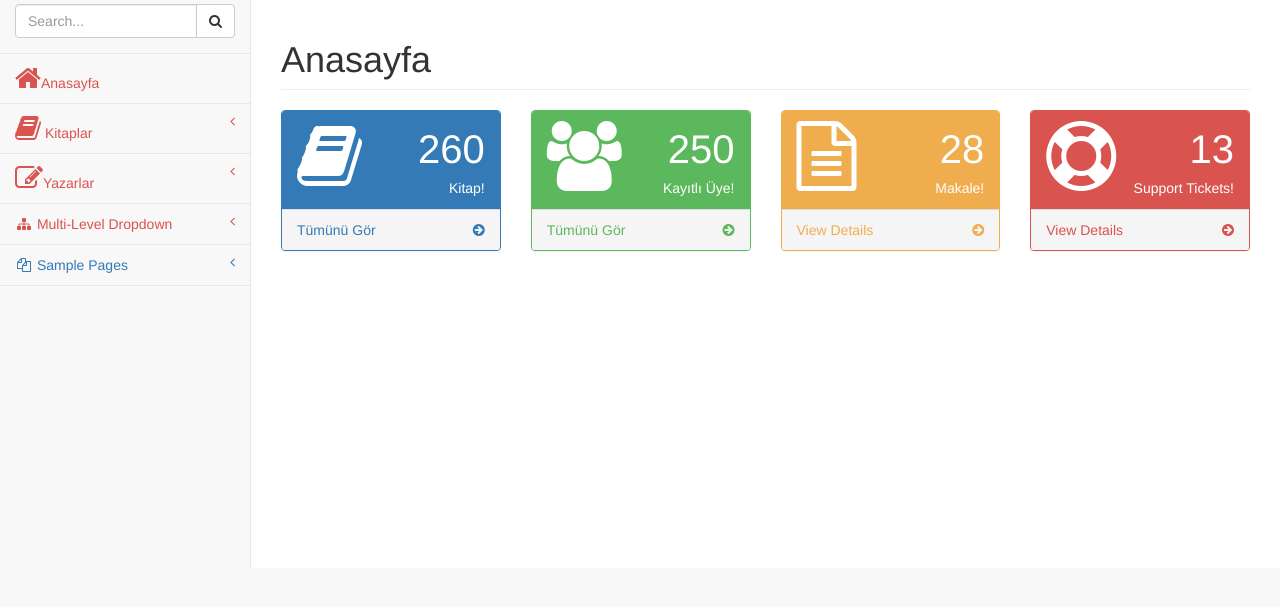
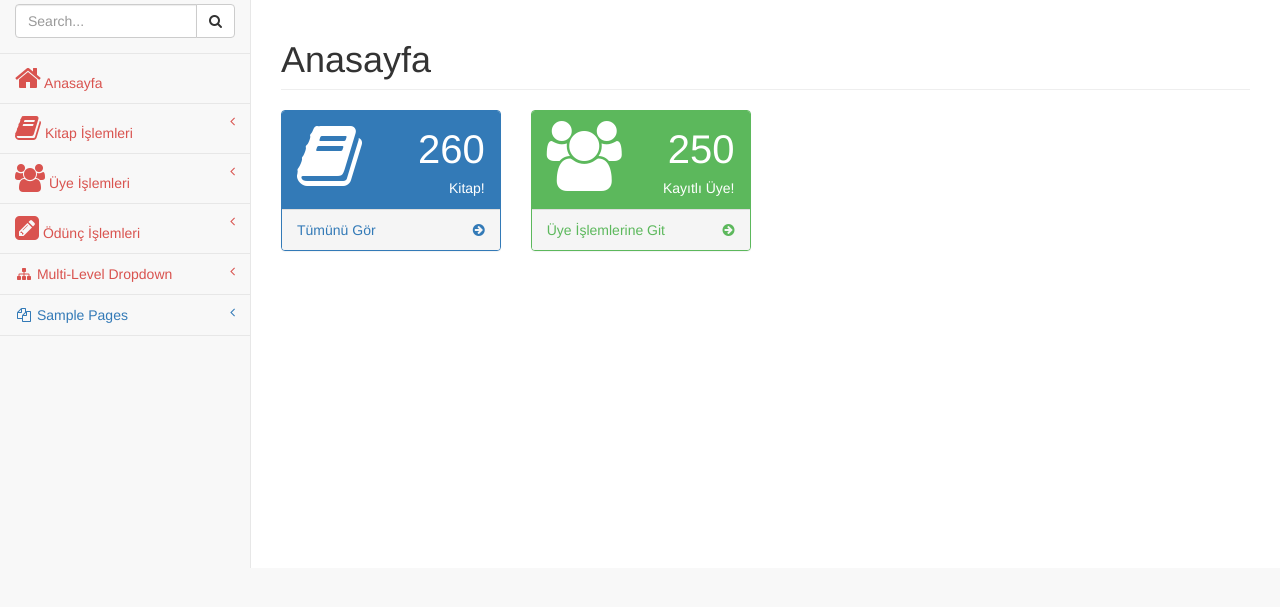
Before and after one commit to hediyeozturk/KutuphaneOtomasyon, an ASP.NET MVC app: page / in a window 1280 px wide. Shown: the part 62-669 px from the top of the page. Run offline with ASP.NET Core 8 and stand-ins for ASP.NET MVC 5, Linux system fonts and the light colour scheme; the project's own start-up code is not run, and a stand-in starts its controllers and pages; some libraries are stand-ins or nearby versions.

Commit message:
layout son

```diff
--- a/Kutuphane.MVC/Views/Home/Index.cshtml
+++ b/Kutuphane.MVC/Views/Home/Index.cshtml
@@ -4,6 +4,7 @@
     Layout = "~/Views/Shared/_LayoutPage.cshtml";
 }
 
+  <div>
     <div class="row">
         <div class="col-lg-12">
             <h1 class="page-header">Anasayfa</h1>
@@ -49,55 +50,14 @@
                 </div>
                 <a href="#">
                     <div class="panel-footer">
-                        <span class="pull-left">Tümünü Gör</span>
+                        <span class="pull-left">Üye İşlemlerine Git</span>
                         <span class="pull-right"><i class="fa fa-arrow-circle-right"></i></span>
                         <div class="clearfix"></div>
                     </div>
                 </a>
             </div>
         </div>
-        <div class="col-lg-3 col-md-6">
-            <div class="panel panel-yellow">
-                <div class="panel-heading">
-                    <div class="row">
-                        <div class="col-xs-3">
-                            <i class="fa fa-file-text-o fa-5x"></i>
-                        </div>
-                        <div class="col-xs-9 text-right">
-                            <div class="huge">28</div>
-                            <div>Makale!</div>
-                        </div>
-                    </div>
-                </div>
-                <a href="#">
-                    <div class="panel-footer">
-                        <span class="pull-left">View Details</span>
-                        <span class="pull-right"><i class="fa fa-arrow-circle-right"></i></span>
-                        <div class="clearfix"></div>
-                    </div>
-                </a>
-            </div>
-        </div>
-        <div class="col-lg-3 col-md-6">
-            <div class="panel panel-red">
-                <div class="panel-heading">
-                    <div class="row">
-                        <div class="col-xs-3">
-                            <i class="fa fa-support fa-5x"></i>
-                        </div>
-                        <div class="col-xs-9 text-right">
-                            <div class="huge">13</div>
-                            <div>Support Tickets!</div>
-                        </div>
-                    </div>
-                </div>
-                <a href="#">
-                    <div class="panel-footer">
-                        <span class="pull-left">View Details</span>
-                        <span class="pull-right"><i class="fa fa-arrow-circle-right"></i></span>
-                        <div class="clearfix"></div>
-                    </div>
-                </a>
-            </div>
-        </div>
+
+
     </div>
+</div>
--- a/Kutuphane.MVC/Views/Shared/_LayoutPage.cshtml
+++ b/Kutuphane.MVC/Views/Shared/_LayoutPage.cshtml
@@ -178,30 +178,38 @@
                             <!-- /input-group -->
                         </li>
                         <li>
-                            <a class="btn-outline btn-danger" href="#"><i class="fa fa-home fa-2x"></i>Anasayfa</a>
+                            <a class="btn-outline btn-danger" href="#"><i class="fa fa-home fa-2x"></i> Anasayfa</a>
                         </li>
                         <li>
-                            <a href="#" class="btn-outline btn-danger" ><i class="fa fa-book fa-2x"></i> Kitaplar <span class="fa arrow"></span></a>
+                            <a href="#" class="btn-outline btn-danger" ><i class="fa fa-book fa-2x"></i> Kitap İşlemleri <span class="fa arrow"></span></a>
                             <ul class="nav nav-second-level">
                                 <li>
-                                    <a href="#" class="btn-outline btn-danger" >Edebiyat<span class="fa arrow"></span></a>
+                                    <a href="#" class="btn-outline btn-danger" > Listele</a>
                                 </li>
                                 <li>
-                                    <a href="#" class="btn-outline btn-danger" >Bilim Kurgu<span class="fa arrow"></span></a>
-                                </li>
-                                <li>
-                                    <a href="#" class="btn-outline btn-danger" >Eğitim Başvuru<span class="fa arrow"></span></a>
+                                    <a href="#" class="btn-outline btn-danger" > Kitap Ekle</a>
                                 </li>
                             </ul>
                         </li>
                         <li>
-                            <a href="#" class="btn-outline btn-danger" ><i class="fa fa-edit fa-2x"></i>Yazarlar<span class="fa arrow"></span></a>
+                            <a href="#" class="btn-outline btn-danger" ><i class="fa fa-users fa-2x"></i> Üye İşlemleri<span class="fa arrow"></span></a>
                             <ul class="nav nav-second-level">
                                 <li>
-                                    <a href="#" class="btn-outline btn-danger" >Türk Yazarlar<span class="fa arrow"></span></a>
+                                    <a href="#" class="btn-outline btn-danger" > Listele</a>
                                 </li>
                                 <li>
-                                    <a href="#" class="btn-outline btn-danger" >Yabancı Yazarlar<span class="fa arrow"></span></a>
+                                    <a href="#" class="btn-outline btn-danger" > Üye Ekle</a>
+                                </li>
+                            </ul>
+                        </li>
+                        <li>
+                            <a href="#" class="btn-outline btn-danger"><i class="fa fa-pencil-square fa-2x"></i> Ödünç İşlemleri<span class="fa arrow"></span></a>
+                            <ul class="nav nav-second-level">
+                                <li>
+                                    <a href="#" class="btn-outline btn-danger"> Ödünç Ver<span class="fa arrow"></span></a>
+                                </li>
+                                <li>
+                                    <a href="#" class="btn-outline btn-danger"> Ödünç Listesi<span class="fa arrow"></span></a>
                                 </li>
                             </ul>
                         </li>
```
